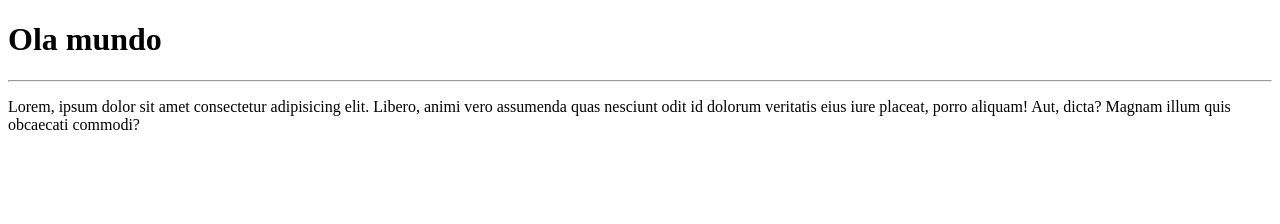
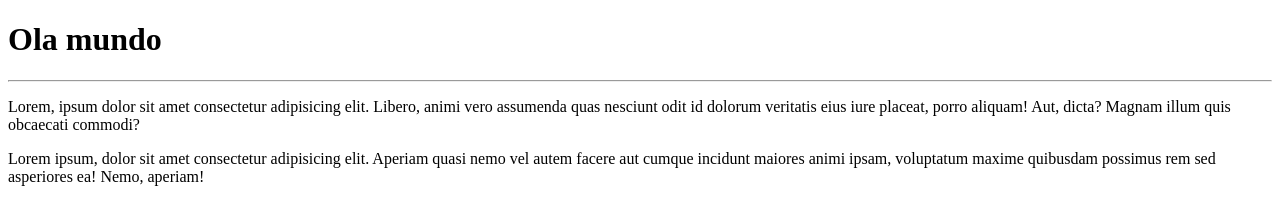
Before and after one commit to Garcia-gaabriel/Ola-Mundo, a plain HTML site: page site-exemplo/index.html in a window 1280 px wide. Drawn offline with Linux system fonts and the light colour scheme.

Commit message:
Adicionei um paragrafo

```diff
--- a/site-exemplo/index.html
+++ b/site-exemplo/index.html
@@ -9,5 +9,7 @@
     <h1>Ola mundo</h1>
     <hr>
     <p>Lorem, ipsum dolor sit amet consectetur adipisicing elit. Libero, animi vero assumenda quas nesciunt odit id dolorum veritatis eius iure placeat, porro aliquam! Aut, dicta? Magnam illum quis obcaecati commodi?</p>
+    <p>Lorem ipsum, dolor sit amet consectetur adipisicing elit. Aperiam quasi nemo vel autem facere aut cumque incidunt maiores animi ipsam, voluptatum maxime quibusdam possimus rem sed asperiores ea! Nemo, aperiam!</p>
+
 </body>
 </html>
```
